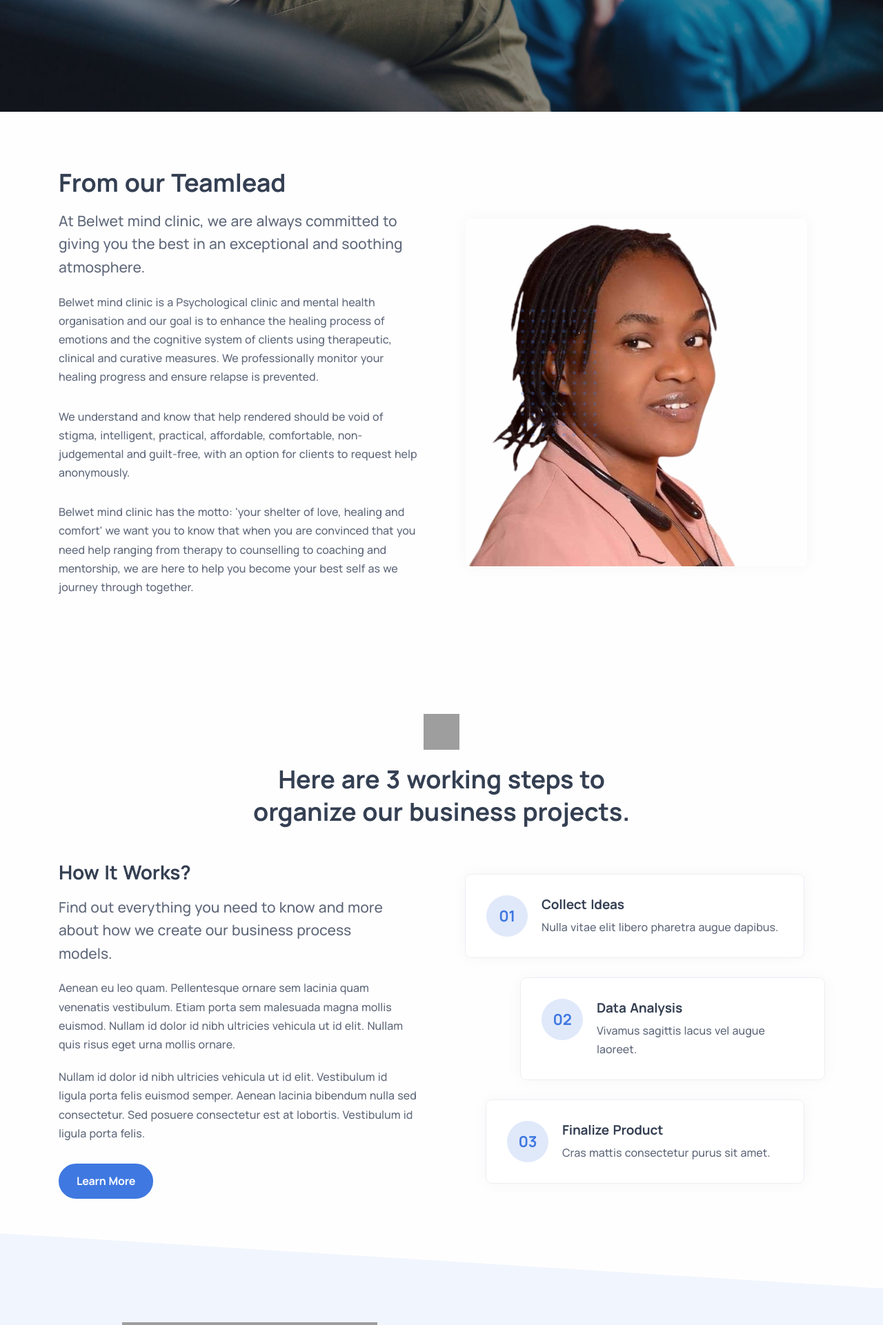
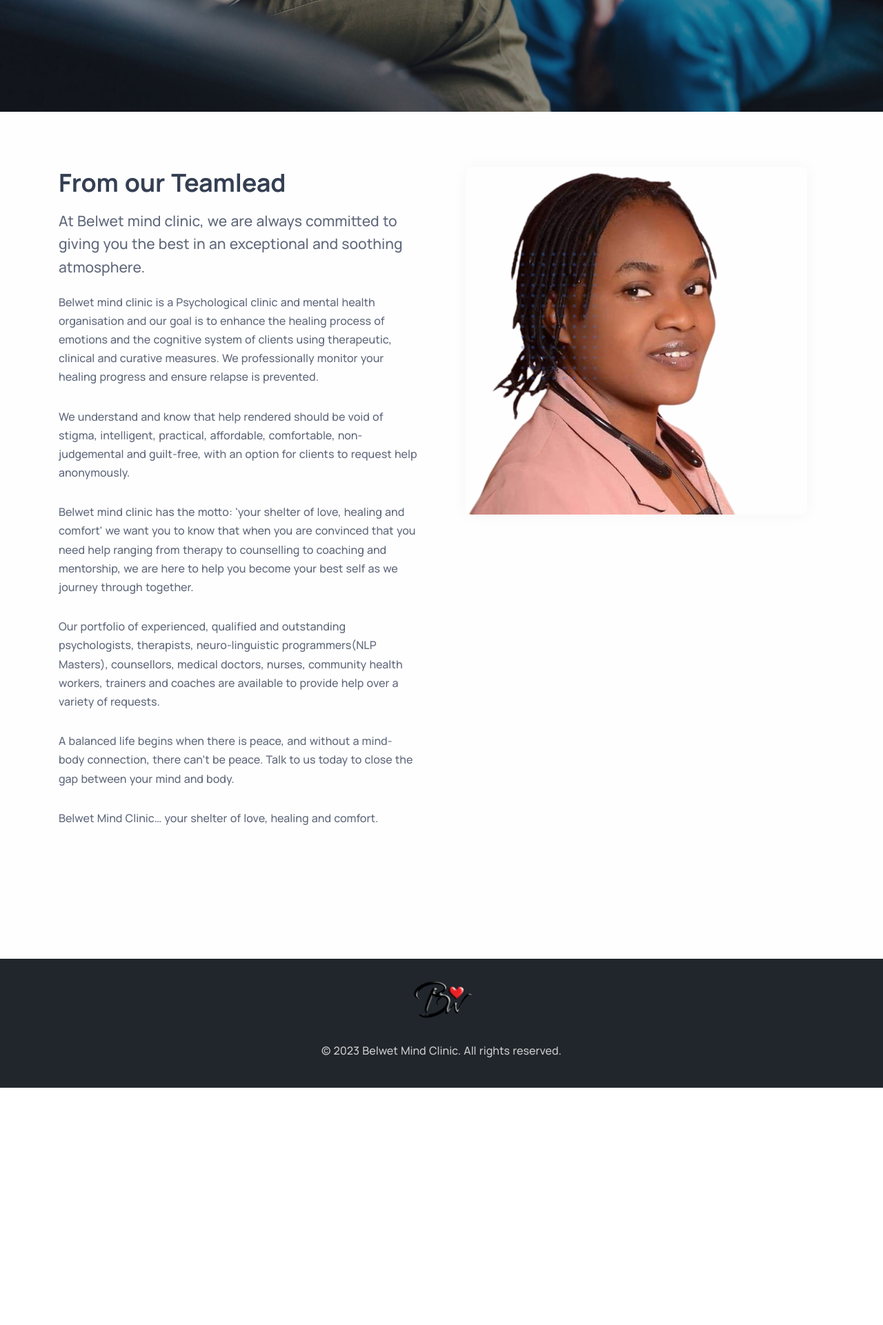
Before and after one commit to sweetARTdev/Firstbelwet, a PHP site: page /v2/dav/index.html in a window 1280 px wide. Shown: the part 588-2509 px from the top of the page at 69% size. After the commit the page ends 2165 px from the top, so only its background shows below. Run offline with PHP 8.4, Linux system fonts and the light colour scheme; some web fonts are replaced; grey boxes are pictures that could not be loaded.

Commit message:
created about us page

```diff
--- a/v2/dav/css/styles.css
+++ b/v2/dav/css/styles.css
@@ -7,9 +7,9 @@
 }
 
 .secondarycolor {
-    color: #000080;
+    color: #00003d;
 }
 
 .secondarycolorbg {
-    background-color: #000080;
+    background-color: #00003d;
 }
--- a/v2/dav/index.html
+++ b/v2/dav/index.html
@@ -84,9 +84,9 @@
 		<!-- Hero section ends here  -->
 
 		<!-- about us section starts here -->
-		<section class="wrapper bg-light angled lower-end">
+		<section class="wrapper bg-light lower-end">
 			<div class="container py-10 py-md-10">
-				<div class="row gx-lg-8 gx-xl-12 gy-10 mb-14 mb-md-17 align-items-center">
+				<div class="row gx-lg-8 gx-xl-12 gy-10 mb-14 mb-md-17">
 					<div class="col-lg-6 position-relative order-lg-2">
 						<div class="shape bg-dot primary rellax w-16 h-20" data-rellax-speed="1" style="top: 3rem; left: 5.5rem"></div>
 						<div class="overlap-grid">
@@ -121,483 +121,50 @@
 							to counselling to coaching and mentorship, we are here to help
 							you become your best self as we journey through together.
 						</p>
+						<p class="mb-6">Our portfolio of experienced, qualified and
+							outstanding psychologists, therapists, neuro-linguistic
+							programmers(NLP Masters), counsellors, medical doctors,
+							nurses, community health workers, trainers and coaches
+							are available to provide help over a variety of requests.
+						</p>
+						<p class="mb-6">A balanced life begins when there is peace,
+							and without a mind-body connection, there can't be peace.
+							Talk to us today to close the gap between your mind and body.
+						</p>
+						<div class="">
+							Belwet Mind Clinic… your shelter of love, healing and comfort.
+						</div>
 					</div>
-					<!--/column -->
 				</div>
-				<!--/.row -->
-				<div class="row mb-5">
-					<div class="col-md-10 col-xl-8 col-xxl-7 mx-auto text-center">
-						<img src="src/img/icons/list.svg" class="svg-inject icon-svg icon-svg-md mb-4" alt="" />
-						<h2 class="display-4 mb-4 px-lg-14">Here are 3 working steps to organize our business projects.</h2>
-					</div>
-					<!-- /column -->
-				</div>
-				<!-- /.row -->
-				<div class="row gx-lg-8 gx-xl-12 gy-10 align-items-center">
-					<div class="col-lg-6 order-lg-2">
-						<div class="card me-lg-6">
-							<div class="card-body p-6">
-								<div class="d-flex flex-row">
-									<div>
-										<span class="icon btn btn-circle btn-lg btn-soft-primary disabled me-4"><span class="number">01</span></span>
-									</div>
-									<div>
-										<h4 class="mb-1">Collect Ideas</h4>
-										<p class="mb-0">Nulla vitae elit libero pharetra augue dapibus.</p>
-									</div>
-								</div>
-							</div>
-							<!--/.card-body -->
-						</div>
-						<!--/.card -->
-						<div class="card ms-lg-13 mt-6">
-							<div class="card-body p-6">
-								<div class="d-flex flex-row">
-									<div>
-										<span class="icon btn btn-circle btn-lg btn-soft-primary disabled me-4"><span class="number">02</span></span>
-									</div>
-									<div>
-										<h4 class="mb-1">Data Analysis</h4>
-										<p class="mb-0">Vivamus sagittis lacus vel augue laoreet.</p>
-									</div>
-								</div>
-							</div>
-							<!--/.card-body -->
-						</div>
-						<!--/.card -->
-						<div class="card mx-lg-6 mt-6">
-							<div class="card-body p-6">
-								<div class="d-flex flex-row">
-									<div>
-										<span class="icon btn btn-circle btn-lg btn-soft-primary disabled me-4"><span class="number">03</span></span>
-									</div>
-									<div>
-										<h4 class="mb-1">Finalize Product</h4>
-										<p class="mb-0">Cras mattis consectetur purus sit amet.</p>
-									</div>
-								</div>
-							</div>
-							<!--/.card-body -->
-						</div>
-						<!--/.card -->
-					</div>
-					<!--/column -->
-					<div class="col-lg-6">
-						<h2 class="display-6 mb-3">How It Works?</h2>
-						<p class="lead fs-lg pe-lg-5">Find out everything you need to know and more about how we create our business process models.</p>
-						<p>Aenean eu leo quam. Pellentesque ornare sem lacinia quam venenatis vestibulum. Etiam porta sem malesuada magna mollis euismod. Nullam id dolor id nibh ultricies vehicula ut id elit. Nullam quis risus eget urna mollis ornare.</p>
-						<p class="mb-6">Nullam id dolor id nibh ultricies vehicula ut id elit. Vestibulum id ligula porta felis euismod semper. Aenean lacinia bibendum nulla sed consectetur. Sed posuere consectetur est at lobortis. Vestibulum id ligula porta felis.</p>
-						<a href="#" class="btn btn-primary rounded-pill mb-0">Learn More</a>
-					</div>
-					<!--/column -->
-				</div>
-				<!--/.row -->
 			</div>
-			<!-- /.container -->
 		</section>
 		<!-- about us section ends here -->
 
+	</div>
 
-		<section class="wrapper bg-soft-primary">
-			<div class="container pt-16 pb-14 pb-md-0">
-				<div class="row gx-lg-8 gx-xl-0 align-items-center">
-					<div class="col-md-5 col-lg-4 offset-lg-1 d-none d-md-flex position-relative">
-						<div class="shape rounded-circle bg-pale-primary rellax w-21 h-21" data-rellax-speed="1" style="top: 7rem; left: 1rem"></div>
-						<figure><img src="src/img/photos/co1.png" srcset="src/img/photos/co1@2x.png 2x" alt=""></figure>
-					</div>
-					<!--/column -->
-					<div class="col-md-7 col-lg-6 col-xl-6 col-xxl-5 offset-xl-1">
-						<div class="basic-slider owl-carousel dots-start gap-small mt-6" data-margin="30">
-							<div class="item">
-								<blockquote class="icon fs-lg">
-									<p>“Vivamus sagittis lacus vel augue laoreet rutrum faucibus dolor auctor. Vestibulum ligula porta felis euismod semper. Cras justo odio consectetur nulla dapibus curabitur blandit.”</p>
-									<div class="blockquote-details">
-										<div class="info ps-0">
-											<h5 class="mb-1">Coriss Ambady</h5>
-											<p class="mb-0">Financial Analyst</p>
-										</div>
-									</div>
-								</blockquote>
-							</div>
-							<!-- /.item -->
-							<div class="item">
-								<blockquote class="icon fs-lg">
-									<p>“Vivamus sagittis lacus vel augue laoreet rutrum faucibus dolor auctor. Vestibulum ligula porta felis euismod semper. Cras justo odio consectetur adipiscing dapibus curabitur blandit.”</p>
-									<div class="blockquote-details">
-										<div class="info ps-0">
-											<h5 class="mb-1">Cory Zamora</h5>
-											<p class="mb-0">Marketing Specialist</p>
-										</div>
-									</div>
-								</blockquote>
-							</div>
-							<!-- /.item -->
-							<div class="item">
-								<blockquote class="icon fs-lg">
-									<p>“Vivamus sagittis lacus vel augue laoreet rutrum faucibus dolor auctor. Vestibulum ligula porta felis euismod semper. Cras justo odio consectetur adipiscing dapibus curabitur blandit.”</p>
-									<div class="blockquote-details">
-										<div class="info ps-0">
-											<h5 class="mb-1">Nikolas Brooten</h5>
-											<p class="mb-0">Sales Manager</p>
-										</div>
-									</div>
-								</blockquote>
-							</div>
-							<!-- /.item -->
-						</div>
-						<!-- /.owl-carousel -->
-					</div>
-					<!--/column -->
-				</div>
-				<!--/.row -->
-			</div>
-			<!-- /.container -->
-		</section>
-		<!-- /section -->
-		<section class="wrapper bg-light">
-			<div class="container py-14 py-md-16">
-				<div class="row mb-3">
-					<div class="col-md-10 col-xl-9 col-xxl-7 mx-auto text-center">
-						<img src="src/img/icons/team.svg" class="svg-inject icon-svg icon-svg-md mb-4" alt="" />
-						<h2 class="display-4 mb-3 px-lg-14">Save your time and money by choosing our professional team.</h2>
-					</div>
-					<!--/column -->
-				</div>
-				<!--/.row -->
-				<div class="position-relative">
-					<div class="shape rounded-circle bg-soft-yellow rellax w-16 h-16" data-rellax-speed="1" style="bottom: 0.5rem; right: -1.7rem;"></div>
-					<div class="shape rounded-circle bg-line red rellax w-16 h-16" data-rellax-speed="1" style="top: 0.5rem; left: -1.7rem;"></div>
-					<div class="carousel owl-carousel gap-small" data-margin="0" data-dots="true" data-autoplay="false" data-autoplay-timeout="5000" data-responsive='{"0":{"items": "1"}, "768":{"items": "2"}, "992":{"items": "3"}, "1400":{"items": "4"}}'>
-						<div class="item">
-							<div class="item-inner">
-								<div class="card">
-									<div class="card-body">
-										<img class="rounded-circle w-15 mb-4" src="src/img/avatars/te1.jpg" srcset="src/img/avatars/te1@2x.jpg 2x" alt="" />
-										<h4 class="mb-1">Coriss Ambady</h4>
-										<div class="meta mb-2">Financial Analyst</div>
-										<p class="mb-2">Fermentum massa justo sit amet risus morbi leo.</p>
-										<nav class="nav social mb-0">
-											<a href="#"><i class="uil uil-twitter"></i></a>
-											<a href="#"><i class="uil uil-facebook-f"></i></a>
-											<a href="#"><i class="uil uil-dribbble"></i></a>
-										</nav>
-										<!-- /.social -->
-									</div>
-									<!--/.card-body -->
-								</div>
-								<!-- /.card -->
-							</div>
-							<!-- /.item-inner -->
-						</div>
-						<!-- /.item -->
-						<div class="item">
-							<div class="item-inner">
-								<div class="card">
-									<div class="card-body">
-										<img class="rounded-circle w-15 mb-4" src="src/img/avatars/te2.jpg" srcset="src/img/avatars/te2@2x.jpg 2x" alt="" />
-										<h4 class="mb-1">Cory Zamora</h4>
-										<div class="meta mb-2">Marketing Specialist</div>
-										<p class="mb-2">Fermentum massa justo sit amet risus morbi leo.</p>
-										<nav class="nav social mb-0">
-											<a href="#"><i class="uil uil-twitter"></i></a>
-											<a href="#"><i class="uil uil-facebook-f"></i></a>
-											<a href="#"><i class="uil uil-dribbble"></i></a>
-										</nav>
-										<!-- /.social -->
-									</div>
-									<!--/.card-body -->
-								</div>
-								<!-- /.card -->
-							</div>
-							<!-- /.item-inner -->
-						</div>
-						<!-- /.item -->
-						<div class="item">
-							<div class="item-inner">
-								<div class="card">
-									<div class="card-body">
-										<img class="rounded-circle w-15 mb-4" src="src/img/avatars/te3.jpg" srcset="src/img/avatars/te3@2x.jpg 2x" alt="" />
-										<h4 class="mb-1">Nikolas Brooten</h4>
-										<div class="meta mb-2">Sales Manager</div>
-										<p class="mb-2">Fermentum massa justo sit amet risus morbi leo.</p>
-										<nav class="nav social mb-0">
-											<a href="#"><i class="uil uil-twitter"></i></a>
-											<a href="#"><i class="uil uil-facebook-f"></i></a>
-											<a href="#"><i class="uil uil-dribbble"></i></a>
-										</nav>
-										<!-- /.social -->
-									</div>
-									<!--/.card-body -->
-								</div>
-								<!-- /.card -->
-							</div>
-							<!-- /.item-inner -->
-						</div>
-						<!-- /.item -->
-						<div class="item">
-							<div class="item-inner">
-								<div class="card">
-									<div class="card-body">
-										<img class="rounded-circle w-15 mb-4" src="src/img/avatars/te4.jpg" srcset="src/img/avatars/te4@2x.jpg 2x" alt="" />
-										<h4 class="mb-1">Jackie Sanders</h4>
-										<div class="meta mb-2">Investment Planner</div>
-										<p class="mb-2">Fermentum massa justo sit amet risus morbi leo.</p>
-										<nav class="nav social mb-0">
-											<a href="#"><i class="uil uil-twitter"></i></a>
-											<a href="#"><i class="uil uil-facebook-f"></i></a>
-											<a href="#"><i class="uil uil-dribbble"></i></a>
-										</nav>
-										<!-- /.social -->
-									</div>
-									<!--/.card-body -->
-								</div>
-								<!-- /.card -->
-							</div>
-							<!-- /.item-inner -->
-						</div>
-						<!-- /.item -->
-						<div class="item">
-							<div class="item-inner">
-								<div class="card">
-									<div class="card-body">
-										<img class="rounded-circle w-15 mb-4" src="src/img/avatars/te5.jpg" srcset="src/img/avatars/te5@2x.jpg 2x" alt="" />
-										<h4 class="mb-1">Laura Widerski</h4>
-										<div class="meta mb-2">Sales Specialist</div>
-										<p class="mb-2">Fermentum massa justo sit amet risus morbi leo.</p>
-										<nav class="nav social mb-0">
-											<a href="#"><i class="uil uil-twitter"></i></a>
-											<a href="#"><i class="uil uil-facebook-f"></i></a>
-											<a href="#"><i class="uil uil-dribbble"></i></a>
-										</nav>
-										<!-- /.social -->
-									</div>
-									<!--/.card-body -->
-								</div>
-								<!-- /.card -->
-							</div>
-							<!-- /.item-inner -->
-						</div>
-						<!-- /.item -->
-						<div class="item">
-							<div class="item-inner">
-								<div class="card">
-									<div class="card-body">
-										<img class="rounded-circle w-15 mb-4" src="src/img/avatars/te6.jpg" srcset="src/img/avatars/te6@2x.jpg 2x" alt="" />
-										<h4 class="mb-1">Tina Geller</h4>
-										<div class="meta mb-2">Financial Analyst</div>
-										<p class="mb-2">Fermentum massa justo sit amet risus morbi leo.</p>
-										<nav class="nav social mb-0">
-											<a href="#"><i class="uil uil-twitter"></i></a>
-											<a href="#"><i class="uil uil-facebook-f"></i></a>
-											<a href="#"><i class="uil uil-dribbble"></i></a>
-										</nav>
-										<!-- /.social -->
-									</div>
-									<!--/.card-body -->
-								</div>
-								<!-- /.card -->
-							</div>
-							<!-- /.item-inner -->
-						</div>
-						<!-- /.item -->
-					</div>
-					<!-- /.owl-carousel -->
-				</div>
-				<!-- /.position-relative -->
-			</div>
-			<!-- /.container -->
-		</section>
-		<!-- /section -->
-		<section class="wrapper bg-soft-primary angled lower-start">
-			<div class="container py-14 py-md-16">
-				<div class="row">
-					<div class="col-xl-10 mx-auto">
-						<div class="row align-items-center counter-wrapper gy-6 text-center">
-							<div class="col-md-3">
-								<img src="src/img/icons/check.svg" class="svg-inject icon-svg icon-svg-lg text-primary mb-3" alt="" />
-								<h3 class="counter">7518</h3>
-								<p>Completed Projects</p>
-							</div>
-							<!--/column -->
-							<div class="col-md-3">
-								<img src="src/img/icons/user.svg" class="svg-inject icon-svg icon-svg-lg text-primary mb-3" alt="" />
-								<h3 class="counter">3472</h3>
-								<p>Satisfied Customers</p>
-							</div>
-							<!--/column -->
-							<div class="col-md-3">
-								<img src="src/img/icons/briefcase-2.svg" class="svg-inject icon-svg icon-svg-lg text-primary mb-3" alt="" />
-								<h3 class="counter">2184</h3>
-								<p>Expert Employees</p>
-							</div>
-							<!--/column -->
-							<div class="col-md-3">
-								<img src="src/img/icons/award-2.svg" class="svg-inject icon-svg icon-svg-lg text-primary mb-3" alt="" />
-								<h3 class="counter">4523</h3>
-								<p>Awards Won</p>
-							</div>
-							<!--/column -->
-						</div>
-						<!--/.row -->
-					</div>
-					<!-- /column -->
-				</div>
-				<!-- /.row -->
-			</div>
-			<!-- /.container -->
-		</section>
-		<!-- /section -->
-		<section class="wrapper bg-light">
-			<div class="container pt-19 pb-14 pt-md-20 pb-md-16">
-				<div class="row gx-md-8 gx-xl-12 gy-10 align-items-center">
-					<div class="col-md-8 col-lg-6 offset-lg-0 col-xl-5 offset-xl-1 position-relative">
-						<div class="shape bg-dot primary rellax w-17 h-21" data-rellax-speed="1" style="top: -2rem; left: -1.4rem;"></div>
-						<figure class="rounded"><img src="src/img/photos/about4.jpg" srcset="src/img/photos/about4@2x.jpg 2x" alt=""></figure>
-					</div>
-					<!--/column -->
-					<div class="col-lg-6">
-						<img src="src/img/icons/telemarketer.svg" class="svg-inject icon-svg icon-svg-md mb-4" alt="" />
-						<h2 class="display-4 mb-8">Convinced yet? Let's make something great together.</h2>
-						<div class="d-flex flex-row">
-							<div>
-								<div class="icon text-primary fs-28 me-6 mt-n1"> <i class="uil uil-location-pin-alt"></i> </div>
-							</div>
-							<div>
-								<h5 class="mb-1">Address</h5>
-								<address>Moonshine St. 14/05 Light City, <br class="d-none d-md-block" />London, United Kingdom</address>
-							</div>
-						</div>
-						<div class="d-flex flex-row">
-							<div>
-								<div class="icon text-primary fs-28 me-6 mt-n1"> <i class="uil uil-phone-volume"></i> </div>
-							</div>
-							<div>
-								<h5 class="mb-1">Phone</h5>
-								<p>00 (123) 456 78 90</p>
-							</div>
-						</div>
-						<div class="d-flex flex-row">
-							<div>
-								<div class="icon text-primary fs-28 me-6 mt-n1"> <i class="uil uil-envelope"></i> </div>
-							</div>
-							<div>
-								<h5 class="mb-1">E-mail</h5>
-								<p class="mb-0"><a href="mailto:sandbox@email.com" class="link-body">sandbox@email.com</a></p>
-							</div>
-						</div>
-					</div>
-					<!--/column -->
-				</div>
-				<!--/.row -->
-			</div>
-			<!-- /.container -->
-		</section>
-		<!-- /section -->
-		<section class="wrapper bg-soft-primary">
-			<div class="container py-14 py-md-16 text-center">
-				<div class="row">
-					<div class="col-md-9 col-lg-7 col-xl-7 mx-auto text-center">
-						<img src="src/img/icons/puzzle-2.svg" class="svg-inject icon-svg icon-svg-md mb-4" alt="" />
-						<h2 class="display-4 mb-3">Join Our Community</h2>
-						<p class="lead fs-lg mb-6 px-xl-10 px-xxl-15">We are trusted by over 5000+ clients. Join them by using our services and grow your business.</p>
-					</div>
-					<!-- /column -->
-				</div>
-				<!-- /.row -->
-				<div class="row">
-					<div class="col-md-6 col-lg-5 col-xl-4 mx-auto">
-						<div class="newsletter-wrapper">
-							<!-- Begin Mailchimp Signup Form -->
-							<div id="mc_embed_signup2">
-								<form action="https://elemisfreebies.us20.list-manage.com/subscribe/post?u=aa4947f70a475ce162057838d&amp;id=b49ef47a9a" method="post" id="mc-embedded-subscribe-form2" name="mc-embedded-subscribe-form" class="validate" target="_blank" novalidate>
-									<div id="mc_embed_signup_scroll2">
-										<div class="mc-field-group input-group form-label-group">
-											<input type="email" value="" name="EMAIL" class="required email form-control" placeholder="Email Address" id="mce-EMAIL2">
-											<label for="mce-EMAIL2">Email Address</label>
-											<input type="submit" value="Join" name="subscribe" id="mc-embedded-subscribe2" class="btn btn-primary">
-										</div>
-										<div id="mce-responses2" class="clear">
-											<div class="response" id="mce-error-response2" style="display:none"></div>
-											<div class="response" id="mce-success-response2" style="display:none"></div>
-										</div> <!-- real people should not fill this in and expect good things - do not remove this or risk form bot signups-->
-										<div style="position: absolute; left: -5000px;" aria-hidden="true"><input type="text" name="b_ddc180777a163e0f9f66ee014_4b1bcfa0bc" tabindex="-1" value=""></div>
-										<div class="clear"></div>
-									</div>
-								</form>
-							</div>
-							<!--End mc_embed_signup-->
-						</div>
-						<!-- /.newsletter-wrapper -->
-					</div>
-					<!-- /column -->
-				</div>
-				<!-- /.row -->
-			</div>
-			<!-- /.container -->
-		</section>
-		<!-- /section -->
-	</div>
-	<!-- /.content-wrapper -->
+	<!-- Footer starts here -->
 	<footer class="bg-dark text-inverse">
-		<div class="container py-13 py-md-15">
+		<div class="container py-4 py-md-4">
 			<div class="row gy-6 gy-lg-0">
-				<div class="col-lg-4">
-					<div class="widget">
-						<img class="mb-4" src="src/img/logo-light.png" srcset="src/img/logo-light@2x.png 2x" alt="" />
-						<p class="mb-4">© 2021 Sandbox. All rights reserved.</p>
-						<nav class="nav social social-white">
+				<div class="col-lg-12 text-center">
+					<div class="widget ">
+						<img class="mb-4" src="img/logo.png" height="80px" alt="" />
+						<p class="mb-4">© 2023 Belwet Mind Clinic. All rights reserved.</p>
+						<!-- <nav class="nav social social-white text-center">
 							<a href="#"><i class="uil uil-twitter"></i></a>
 							<a href="#"><i class="uil uil-facebook-f"></i></a>
-							<a href="#"><i class="uil uil-dribbble"></i></a>
 							<a href="#"><i class="uil uil-instagram"></i></a>
 							<a href="#"><i class="uil uil-youtube"></i></a>
-						</nav>
-						<!-- /.social -->
+						</nav> -->
 					</div>
 					<!-- /.widget -->
 				</div>
-				<!-- /column -->
-				<div class="col-md-4 col-lg-2 offset-lg-2">
-					<div class="widget">
-						<h4 class="widget-title mb-3 text-white">Need Help?</h4>
-						<ul class="list-unstyled mb-0">
-							<li><a href="#">Support</a></li>
-							<li><a href="#">Get Started</a></li>
-							<li><a href="#">Terms of Use</a></li>
-							<li><a href="#">Privacy Policy</a></li>
-						</ul>
-					</div>
-					<!-- /.widget -->
-				</div>
-				<!-- /column -->
-				<div class="col-md-4 col-lg-2">
-					<div class="widget">
-						<h4 class="widget-title mb-3 text-white">Learn More</h4>
-						<ul class="list-unstyled mb-0">
-							<li><a href="#">About Us</a></li>
-							<li><a href="#">Our Story</a></li>
-							<li><a href="#">Projects</a></li>
-							<li><a href="#">Pricing</a></li>
-							<li><a href="#">Features</a></li>
-						</ul>
-					</div>
-					<!-- /.widget -->
-				</div>
-				<!-- /column -->
-				<div class="col-md-4 col-lg-2">
-					<div class="widget">
-						<h4 class="widget-title mb-3 text-white">Get in Touch</h4>
-						<address>Moonshine St. 14/05 Light City, London, United Kingdom</address>
-						<a href="mailto:first.last@email.com">info@email.com</a><br /> +00 (123) 456 78 90
-					</div>
-					<!-- /.widget -->
-				</div>
-				<!-- /column -->
 			</div>
 			<!--/.row -->
 		</div>
 		<!-- /.container -->
 	</footer>
+	<!-- Footer ends here -->
 	<div class="progress-wrap">
 		<svg class="progress-circle svg-content" width="100%" height="100%" viewBox="-1 -1 102 102">
 			<path d="M50,1 a49,49 0 0,1 0,98 a49,49 0 0,1 0,-98" />
```
Also changed, not shown: v2/dav/about-us.html (added).
